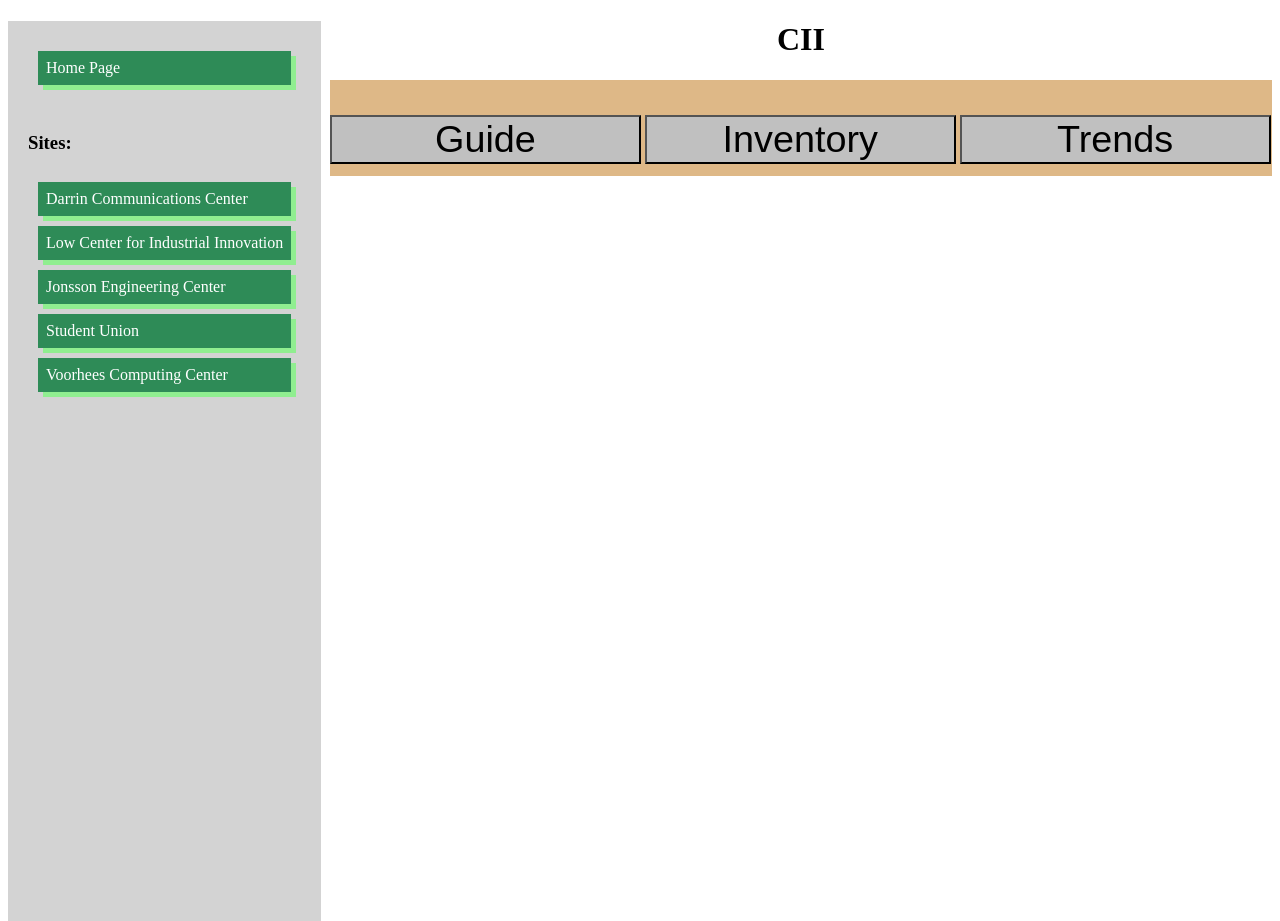
After one commit to EldritchCrow/TechDumpHelper, a PHP site: page /sites/CII.html in a window 1280 px wide. The commit adds this page. Run offline with PHP 8.4, Linux system fonts and the light colour scheme.

Commit message:
Adds individual site pages
Cleans up home page
TODO: Integrate Inventory and Trends tabs with inventory system
TODO: Write individual guides for each site

```diff
--- a/home_page/home_page.js
+++ b/home_page/home_page.js
@@ -2,13 +2,13 @@
 
 $(document).ready(function () {
 
-   $.get("../templates/header.txt", function(data) {
+   $.get("/techdumphelper/templates/header.txt", function(data) {
       $("#header").append(data);
    });
 
    $.ajax({
       type: "GET",
-      url: "./site_data.json",
+      url: "/techdumphelper/resources/site_data.json",
       dataType: "json",
       success: function (data, status) {
          var output = "<tr>";
--- /dev/null
+++ b/resources/site_data.json
@@ -0,0 +1,34 @@
+{
+   "sites": [
+      {
+         "name": "Darrin Communications Center",
+         "picture": "/techdumphelper/resources/site_photos/DCC_fin.jpg",
+         "rating": "3",
+         "url": "/techdumphelper/sites/DCC.html"
+      },
+      {
+         "name": "Low Center for Industrial Innovation",
+         "picture": "/techdumphelper/resources/site_photos/CII_fin.jpg",
+         "rating": "3",
+         "url": "/techdumphelper/sites/CII.html"
+      },
+      {
+         "name": "Jonsson Engineering Center",
+         "picture": "/techdumphelper/resources/site_photos/JEC_fin.jpg",
+         "rating": "3",
+         "url": "/techdumphelper/sites/JEC.html"
+      },
+      {
+         "name": "Student Union",
+         "picture": "/techdumphelper/resources/site_photos/Union_fin.jpg",
+         "rating": "3",
+         "url": "/techdumphelper/sites/Union.html"
+      },
+      {
+         "name": "Voorhees Computing Center",
+         "picture": "/techdumphelper/resources/site_photos/VCC_fin.jpg",
+         "rating": "3",
+         "url": "/techdumphelper/sites/VCC.html"
+      }
+   ]
+}
--- /dev/null
+++ b/sites/CII.html
@@ -0,0 +1,31 @@
+<!DOCTYPE html>
+<html>
+
+<head>
+   <title>CII</title>
+   <meta http-equiv="Content-Type" content="text/html; charset=UTF-8" />
+
+   <link href="/techdumphelper/resources/main.css" rel="stylesheet" type="text/css" />
+   <link href="./sites.css" rel="stylesheet" type="text/css" />
+
+   <script src="https://ajax.googleapis.com/ajax/libs/jquery/3.3.1/jquery.min.js"></script>
+   <script src="./sites.js"></script>
+</head>
+
+<body>
+   <div class="navbar">
+      <a href="/techdumphelper/home_page/home_page.html">Home Page</a>
+      <br><h3>Sites:</h3><br>
+   </div>
+   <div id="main">
+      <h1 id="tab_title"></h1>
+      <div id="tab_bar">
+
+      </div>
+      <div id="tab_content">
+
+      </div>
+   </div>
+</body>
+
+</html>
--- /dev/null
+++ b/sites/sites.css
@@ -0,0 +1,72 @@
+
+
+.navbar {
+   height: 100%;
+   float: left;
+   clear: both;
+   position: fixed;
+   z-index: 1;
+   margin: 0 10px 0 0;
+   background-color: lightgray;
+   padding: 20px;
+}
+
+.navbar h3 {
+   margin-bottom: 0;
+}
+
+a {
+   margin: 10px;
+   padding: 0.5em;
+   display: block;
+   background-color: seagreen;
+   color: white;
+   box-shadow: 5px 5px lightgreen;
+   text-decoration: none;
+}
+
+a:hover{
+   background-color: lightblue;
+   cursor: pointer;
+}
+
+a:active{
+   background-color: black;
+}
+
+a:visited{
+   color: white;
+}
+
+#main {
+   margin-left: 322px;
+}
+
+#main h1 {
+   text-align: center;
+   font-size: 200%;
+}
+
+#tab_bar {
+   height: 1in;
+   background-color: burlywood;
+   align-content: center;
+}
+
+#tab_bar button {
+   font-size: 1cm;
+   width: 33%;
+   align-content: center;
+   margin-top: 0.25in;
+   background-color: silver;
+}
+
+#tab_bar button.highlight {
+   background-color: black;
+   color: white;
+}
+
+#tab_content img {
+   width: 300px;
+   height: 300px;
+}
--- /dev/null
+++ b/sites/sites.js
@@ -0,0 +1,75 @@
+
+
+
+$(document).ready(function () {
+
+   $("#tab_title").text($("title").text());
+
+   $.get("/techdumphelper/templates/tab_bar.txt", function(data) {
+      $("#tab_bar").append(data);
+   });
+
+   $.ajax({
+      type: "GET",
+      url: "/techdumphelper/resources/site_data.json",
+      dataType: "json",
+      success: function (data, status) {
+         var navbar = $(".navbar");
+         $.each(data.sites, function (i, item) {
+            var output = "<a href=\"";
+            output += item.url + "\">";
+            output += item.name + "</a>";
+            navbar.append(output);
+         });
+      }, error: function (msg) {
+         alert("Something went wrong!\nError Message:\n\"" + msg + "\"");
+      }
+   });
+
+});
+
+function loadGuide() {
+   var rem = $(".highlight");
+   if (typeof rem !== "undefined") {
+      rem.removeClass("highlight");
+   }
+   $("#guide_button").addClass("highlight");
+   var name = $("title").text();
+   $.ajax({
+      type: "GET",
+      url: "/techdumphelper/resources/site_guides/" + name + ".json",
+      dataType: "json",
+      success: function (data, status) {
+         var output = "<ol>";
+         $.each(data.steps, function (i, item) {
+            output += "<li>";
+            output += item;
+            output += "<br><img src=\"/techdumphelper/resources/site_photos/" + name + "_" + i + ".jpg\">";
+            output += "</li>";
+         });
+         output += "<li>";
+         output += data.final_step;
+         output += "<br><img src=\"/techdumphelper/resources/site_photos/" + name + "_fin" + ".jpg\">";
+         output += "</li></ol>";
+         $("#tab_content").html(output);
+      }, error: function (msg) {
+         alert("Something went wrong!\nError Message:\n\"" + msg + "\"");
+      }
+   });
+}
+
+function loadInventory() {
+   var rem = $(".highlight")
+   if (typeof rem !== "undefined") {
+      rem.removeClass("highlight");
+   }
+   $("#inventory_button").addClass("highlight");
+}
+
+function loadTrends() {
+   var rem = $(".highlight")
+   if (typeof rem !== "undefined") {
+      rem.removeClass("highlight");
+   }
+   $("#trends_button").addClass("highlight");
+}
--- /dev/null
+++ b/templates/tab_bar.txt
@@ -0,0 +1,3 @@
+<button class="tab_button" id="guide_button" onclick="loadGuide();">Guide</button>
+<button class="tab_button" id="inventory_button" onclick="loadInventory();">Inventory</button>
+<button class="tab_button" id="trends_button" onclick="loadTrends();">Trends</button>
```
Also changed, not shown: home_page/home_page.css (+33 -8 lines), home_page/site_data.json (deleted, +0 -46 lines), resources/site_guides/DCC.json (added, +9 -0 lines), sites/DCC.html (added, +31 -0 lines), sites/JEC.html (added, +31 -0 lines), sites/Union.html (added, +31 -0 lines), sites/VCC.html (added, +31 -0 lines).
